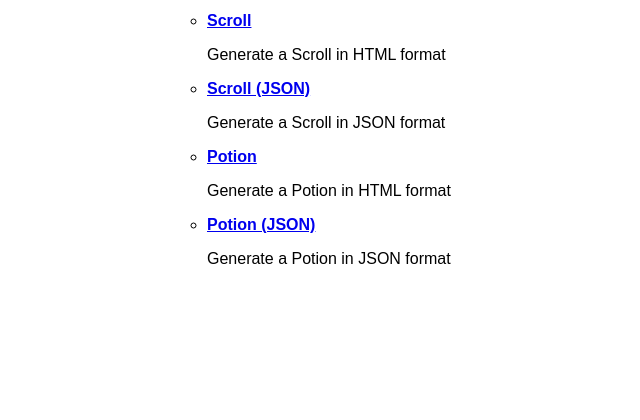
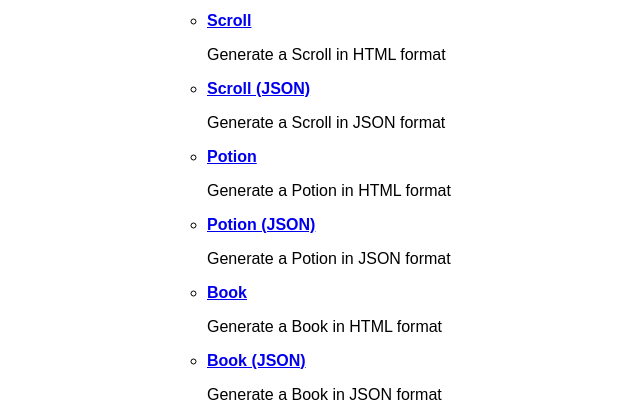
Before and after one commit to Dude036/Cyneric, a Django app: page /api/ in a window 1280 px wide. Shown: the part 3084-3504 px from the top of the page, without its empty margins (13-653 px from the left). Before the commit the page ends 3348 px from the top, so only its background shows below. Run offline with Django 3.2, Linux system fonts and the light colour scheme; parts of the project's set-up code (start-up, migrations or seed data) failed here and were passed over.

Commit message:
Adding Books from the API

```diff
--- a/api/urls.py
+++ b/api/urls.py
@@ -65,4 +65,6 @@ urlpatterns = [
     path('item/potion/json/', views.item_potion_json, name='item_potion_json'),
     path('item/potion/<int:r>/', views.item_potion_r, name='item_potion_r'),
     path('item/potion/<int:r>/json/', views.item_potion_r_json, name='item_potion_r_json'),
+    path('item/book/', views.item_book, name='item_book'),
+    path('item/book/json/', views.item_book_json, name='item_book_json'),
 ]
--- a/api/views.py
+++ b/api/views.py
@@ -676,6 +676,27 @@ def item_potion_r_json(request, r):
 
 # Create Random Enchantment
 # Create Random Book
+def item_book_create(rarity, content={}, json=False):
+    item = dmk.store.items.Book(rarity)
+    for key, value in content.items():
+        if key in item.__dict__ and value is not None:
+            item.__dict__[key] = value
+    return item.to_dict() if json else item
+
+
+def item_book(request):
+    content = {}
+    inner_html = item_book_create(randint(0, 10), content=content)
+    template = Template("{% extends 'base.html' %}{% load static %}{% block content %}" + item_padding(str(inner_html)) + "{% endblock %}")
+    return HttpResponse(template.render(Context({})))
+
+
+def item_book_json(request):
+    content = {}
+    item = item_book_create(randint(0, 10), content=content, json=True)
+    return JsonResponse(item)
+
+
 # Create Random Food
 # Create Random Trinket
 
--- a/static/js/index.js
+++ b/static/js/index.js
@@ -339,6 +339,7 @@ function editor_container_table(element) {
 
 		// Create Random Book
 		var add_book = add_table_flex_box("Book", '#AC5F0F', '#EFEFEF');
+		add_book.onclick = function() { item_api_wrapper(item_row.id, 'item/book/json/'); }
 		add_button_div.appendChild(add_book);
 
 		// Create Random Food
--- a/static/templates/api.html
+++ b/static/templates/api.html
@@ -339,6 +339,20 @@
 					Generate a Potion in JSON format
 				</p>
 			</li>
+			<li>
+				<a href="{% url 'api:item_book' %}"><b>Book</b></a>
+				<br>
+				<p>
+					Generate a Book in HTML format
+				</p>
+			</li>
+			<li>
+				<a href="{% url 'api:item_book_json' %}"><b>Book (JSON)</b></a>
+				<br>
+				<p>
+					Generate a Book in JSON format
+				</p>
+			</li>
 		</ul>
 	</li>
 </ul>
```
